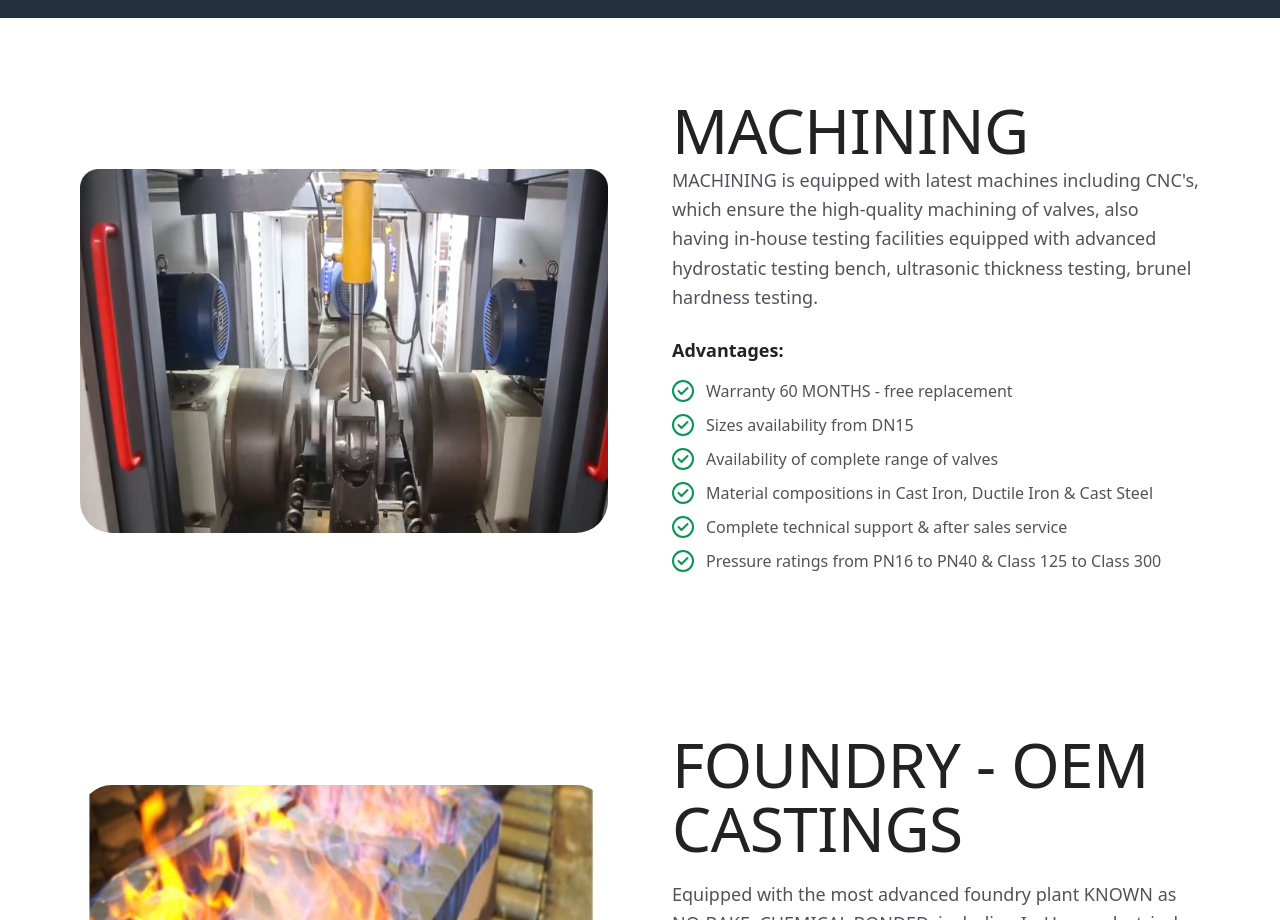
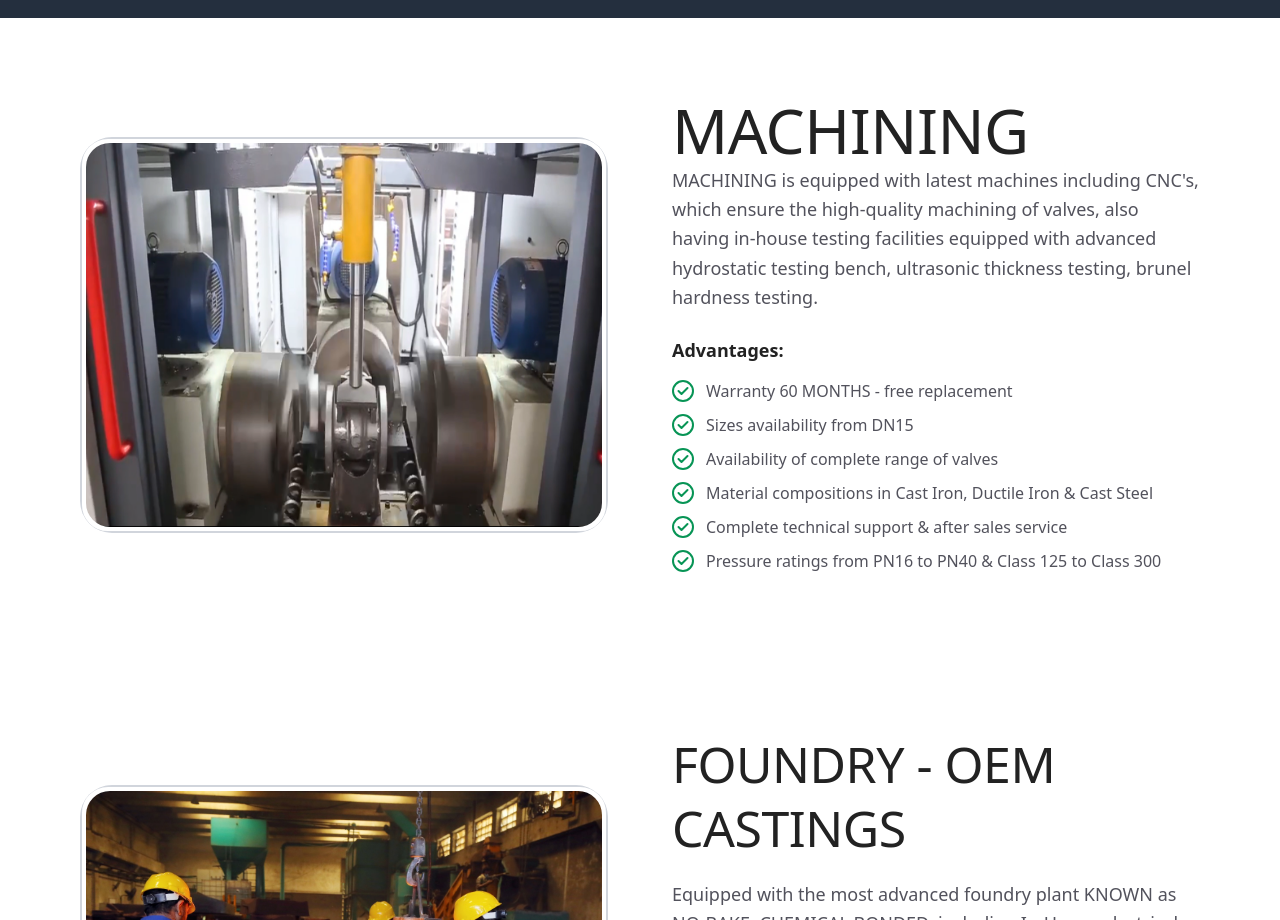
Before and after one commit to devbyishtiaq/scon-valves, a Next.js app: page / in a window 1280 px wide. Shown: the part 1880-2800 px from the top of the page. Built offline with nearby package versions, Linux system fonts and the light colour scheme; a web font is replaced by a local one.

Commit message:
fix: ui issues

```diff
--- a/src/components/layout/header.tsx
+++ b/src/components/layout/header.tsx
@@ -124,11 +124,11 @@ export function Header({ className }: { className?: string }) {
       <div className="mx-auto flex w-full max-w-7xl items-center justify-between gap-4 px-5 md:px-8">
         <Link href="/" className="shrink-0" aria-label="SCONVALVES home">
           <Image
-            width={160}
+            width={260}
             height={29}
             src={MainLogo}
             alt="SCONVALVES"
-            className="h-[29px] w-auto"
+            className="h-[55px] w-auto"
             style={{ width: "auto", height: "auto" }}
           />
         </Link>
--- a/src/components/products/product-detail-content.tsx
+++ b/src/components/products/product-detail-content.tsx
@@ -35,7 +35,7 @@ export function ProductDetailContent({ slug }: ProductDetailContentProps) {
         <section className="bg-white py-12 sm:py-16 lg:py-20">
           <div className="mx-auto max-w-7xl px-5 md:px-8">
             <div className="grid items-center gap-10 md:grid-cols-2 lg:gap-16">
-              <div className="relative mx-auto aspect-square w-full max-w-[34rem] overflow-hidden bg-white">
+              <div className="relative mx-auto aspect-square w-full max-w-[24rem] overflow-hidden bg-white">
                 <Image
                   src={product.image}
                   alt={product.name}
@@ -72,7 +72,7 @@ export function ProductDetailContent({ slug }: ProductDetailContentProps) {
                     {product.category}
                   </p>
 
-                  <h1 className="max-w-2xl font-satoshi text-4xl leading-[1.08] font-bold tracking-[-0.035em] text-[#191C1E] sm:text-5xl lg:text-[3.25rem]">
+                  <h1 className="max-w-2xl font-satoshi text-4xl leading-[1.08] font-bold tracking-[-0.035em] text-[#191C1E] sm:text-4xl">
                     {product.name} {product.tagline}
                   </h1>
 
@@ -214,10 +214,10 @@ export function ProductDetailContent({ slug }: ProductDetailContentProps) {
                 {[
                   "Product Datasheet",
                   "Technical Specifications",
-                  "Installation Guide",
-                  "Maintenance Manual",
-                  "API Certifications",
-                  "Material Certificates",
+                  // "Installation Guide",
+                  // "Maintenance Manual",
+                  // "API Certifications",
+                  // "Material Certificates",
                 ].map((doc, idx) => (
                   <div
                     key={idx}
--- a/src/components/sections/foundry.tsx
+++ b/src/components/sections/foundry.tsx
@@ -3,7 +3,7 @@
 import { motion, useReducedMotion } from "motion/react"
 import Image, { type StaticImageData } from "next/image"
 
-import foundryImage from "@/assets/images/foundry.jpg"
+import foundryImage from "@/assets/images/people_working_avatar.jpeg"
 import { Section } from "@/components/layout/section"
 import { MainHeading } from "@/components/ui/main-heading"
 import { cn } from "@/lib/utils"
@@ -36,19 +36,21 @@ export function Foundry({ imageSrc = foundryImage, className }: FoundryProps) {
     <Section id="foundry" className={cn("bg-white", className)}>
       <div className="grid w-full items-center gap-10 md:grid-cols-2 md:gap-12 lg:gap-16">
         <motion.div
-          className="relative aspect-[4/3] w-full overflow-hidden rounded-[1.75rem] lg:rounded-[2rem]"
+          className="aspect-[4/3] w-full overflow-hidden rounded-[1.75rem] lg:rounded-[2rem]"
           initial={imageMotion.initial}
           whileInView={imageMotion.whileInView}
           viewport={{ once: true, amount: 0.3 }}
           transition={{ duration: 0.7, ease: [0.22, 1, 0.36, 1] }}
         >
+          <div className="relative h-full w-full overflow-hidden rounded-[1.75rem] border-2 border-gray-300">
             <Image
               src={imageSrc}
               alt="NO-BAKE foundry mold heated during OEM casting production"
               fill
-            className="object-cover"
+              className="object-cover p-1 rounded-[1.75rem]"
               sizes="(max-width: 768px) 100vw, 50vw"
             />
+          </div>
         </motion.div>
 
         <motion.div
@@ -57,7 +59,7 @@ export function Foundry({ imageSrc = foundryImage, className }: FoundryProps) {
           viewport={{ once: true, amount: 0.3 }}
           transition={{ duration: 0.7, ease: [0.22, 1, 0.36, 1], delay: 0.08 }}
         >
-          <MainHeading text="Foundry - OEM Castings" />
+          <MainHeading className="text-[50px]!" text="Foundry - OEM Castings" />
 
           <div className="mt-4 space-y-4 md:mt-5">
             {PARAGRAPHS.map((paragraph) => (
--- a/src/components/sections/machining.tsx
+++ b/src/components/sections/machining.tsx
@@ -53,13 +53,15 @@ export function Machining({
           viewport={{ once: true, amount: 0.3 }}
           transition={{ duration: 0.7, ease: [0.22, 1, 0.36, 1] }}
         >
-          <Image
-            src={imageSrc}
-            alt="CNC machining equipment used for high-quality valve production"
-            className="object-cover translate-y-8"
-            height={472}
-            sizes="(max-width: 768px) 100vw, 50vw"
-          />
+          <div className="relative h-full w-full overflow-hidden rounded-[1.75rem] border-2 border-gray-300">
+            <Image
+              src={imageSrc}
+              alt="CNC machining equipment used for high-quality valve production"
+              fill
+              className="object-cover p-1 rounded-[1.75rem]"
+              sizes="(max-width: 768px) 100vw, 50vw"
+            />
+          </div>
         </motion.div>
 
         <motion.div
```
Also changed, not shown: src/assets/images/people_working_avatar.jpeg (added). Lines whose indentation alone changed are shown as unchanged.
